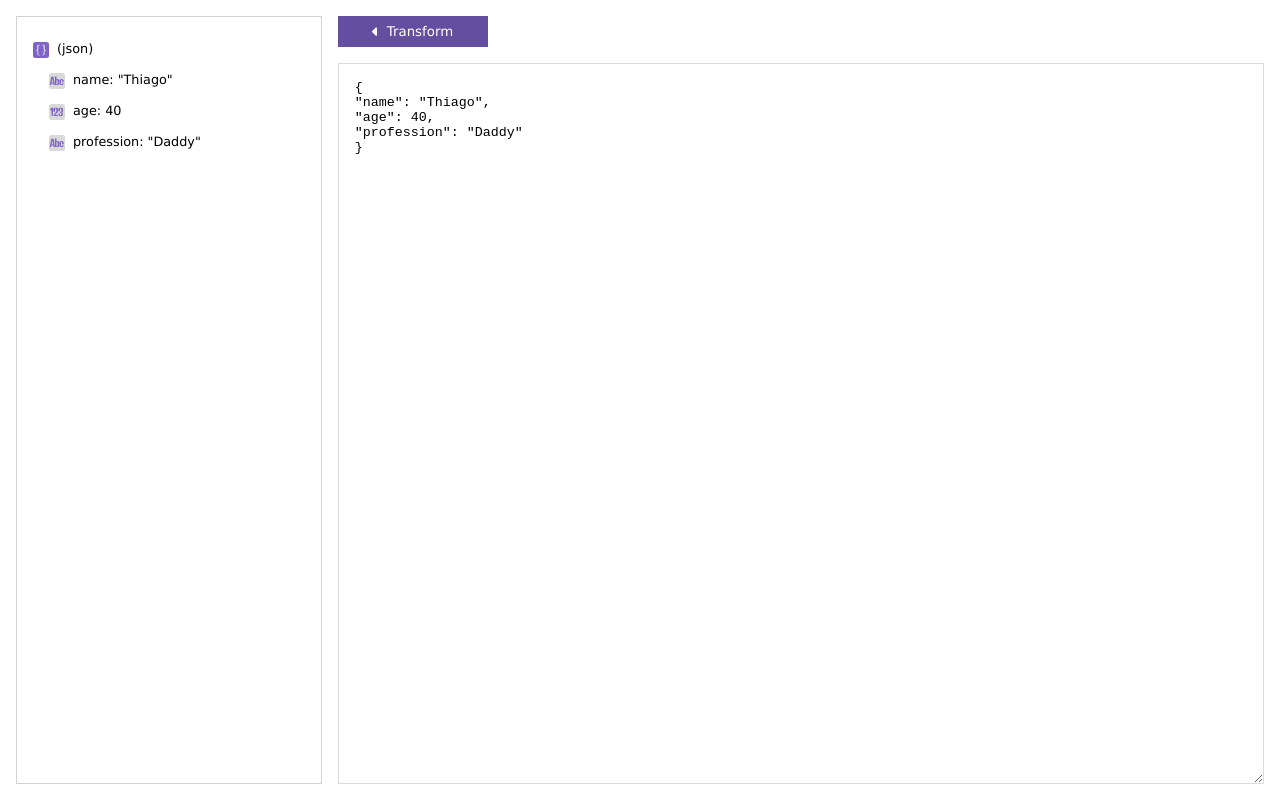
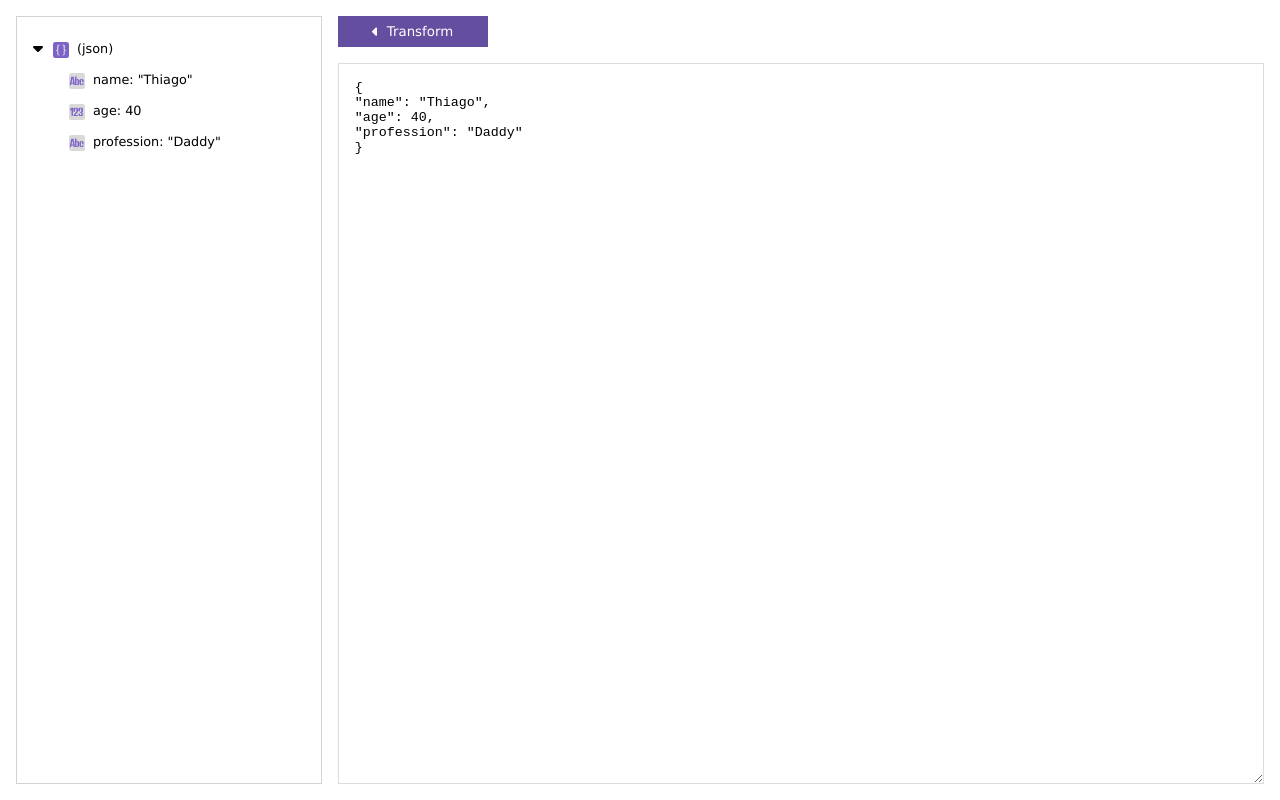
Before and after one commit to thiagoarantes/json2tree, a React (Vite) app: page / in a window 1280 px wide. Built offline with nearby package versions, Linux system fonts and the light colour scheme.

Commit message:
Added arrow  button (still not functioning) for objects in the TreeView

```diff
--- a/src/components/TreeViewItem.tsx
+++ b/src/components/TreeViewItem.tsx
@@ -1,7 +1,24 @@
 import { v4 as uuidv4 } from "uuid";
 import { styled } from "@/stitches";
 import { TreeViewItemProps } from "./types";
-import { Tooltip } from ".";
+import { FontAwesomeIcon } from "@fortawesome/react-fontawesome";
+import { faCaretDown } from "@fortawesome/free-solid-svg-icons";
+
+const Container = styled("div", {
+  display: "flex",
+  gap: "$0-5",
+});
+
+const ArrowContainer = styled("div", {
+  width: "$space$2",
+  display: "flex",
+  alignItems: "center",
+});
+
+const ArrowButton = styled("div", {
+  border: "none",
+  width: "$2",
+});
 
 const StyleTreeViewItem = styled("div", {
   py: "$1",
@@ -55,11 +72,21 @@ const TreeViewItem = (props: TreeViewItemProps) => {
 
   return (
     <>
-      {/** @todo solve "as any" here */}
-      <StyleTreeViewItem variant={finalFormat as any}>
-        {!!title && `${title}: `}
-        {isObject ? `(${finalFormat})` : content}
-      </StyleTreeViewItem>
+      <Container>
+        <ArrowContainer>
+          {isObject && (
+            <ArrowButton>
+              <FontAwesomeIcon icon={faCaretDown} />
+            </ArrowButton>
+          )}
+        </ArrowContainer>
+
+        {/** @todo solve "as any" here */}
+        <StyleTreeViewItem variant={finalFormat as any}>
+          {!!title && `${title}: `}
+          {isObject ? `(${finalFormat})` : content}
+        </StyleTreeViewItem>
+      </Container>
 
       {childrenArray.length > 0 && (
         <ChildrenContainer>
```
